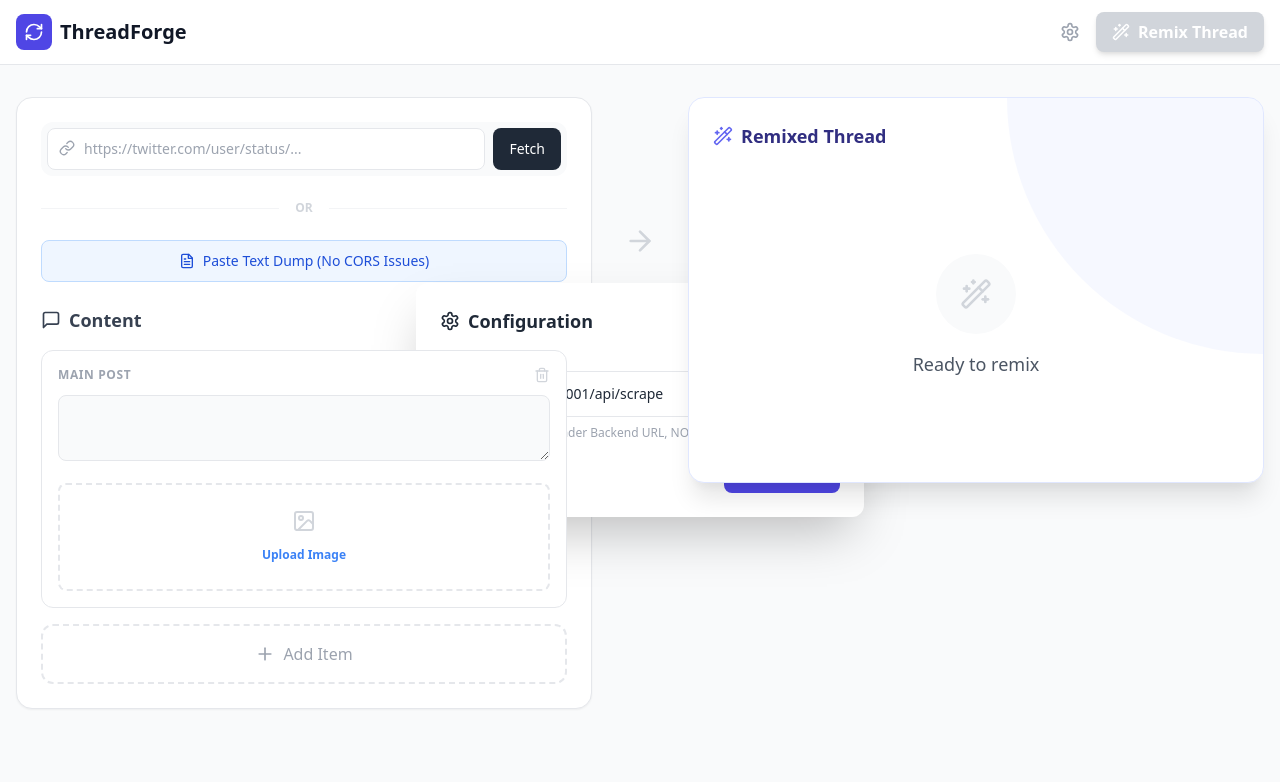
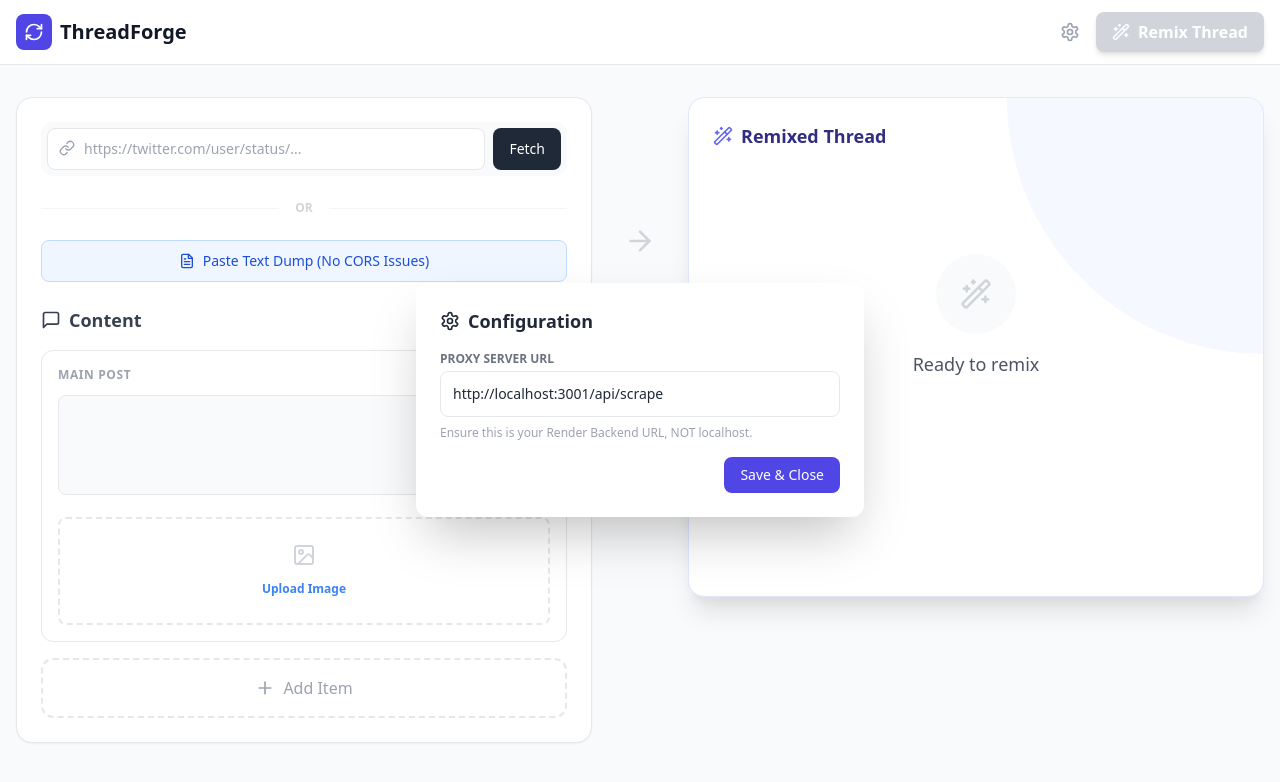
Before and after one commit to logicbaseio/threadforge, a React (Vite) app in the folder front-end/: page / in a window 1280 px wide. Both pictures are taken after a click on the button 1070 px from the left and 32 px from the top of the page. Shown: the top 782 px of the page. Built offline with nearby package versions, Linux system fonts and the light colour scheme.

Commit message:
Update App.jsx

```diff
--- a/front-end/src/App.jsx
+++ b/front-end/src/App.jsx
@@ -91,8 +91,9 @@
 const SettingsModal = ({ isOpen, onClose, proxyUrl, setProxyUrl }) => {
   if (!isOpen) return null;
   return (
-    <div className="fixed inset-0 z-[110] flex items-center justify-center bg-black/50 backdrop-blur-sm p-4">
-      <div className="bg-white rounded-xl shadow-2xl max-w-md w-full p-6">
+    // FIX: Added zIndex: 9999 to ensure this modal is ALWAYS on top of everything
+    <div className="fixed inset-0 flex items-center justify-center bg-black/50 backdrop-blur-sm p-4" style={{ zIndex: 9999 }}>
+      <div className="bg-white rounded-xl shadow-2xl max-w-md w-full p-6 relative">
         <h3 className="text-lg font-bold mb-4 flex items-center gap-2">
           <Settings size={20} /> Configuration
         </h3>
@@ -144,8 +145,9 @@
   };
 
   return (
-    <div className="fixed inset-0 z-[100] flex items-center justify-center bg-black/50 backdrop-blur-sm p-4">
-      <div className="bg-white rounded-2xl shadow-2xl max-w-2xl w-full overflow-hidden flex flex-col max-h-[90vh]">
+    // FIX: Added zIndex: 9999 to ensure this modal is ALWAYS on top
+    <div className="fixed inset-0 flex items-center justify-center bg-black/50 backdrop-blur-sm p-4" style={{ zIndex: 9999 }}>
+      <div className="bg-white rounded-2xl shadow-2xl max-w-2xl w-full overflow-hidden flex flex-col max-h-[90vh] relative">
         <div className="p-6 border-b border-gray-100 flex justify-between items-center bg-gray-50">
           <h3 className="text-lg font-bold text-gray-800 flex items-center gap-2"><FileText size={20} /> Paste Dump</h3>
           <button onClick={onClose}><X size={24} className="text-gray-400 hover:text-gray-600" /></button>
@@ -185,10 +187,11 @@
             <textarea
               value={item.text}
               onChange={(e) => onChange(item.id, 'text', e.target.value)}
-              className="w-full min-h-[100px] p-3 bg-gray-50 border border-gray-200 rounded-lg focus:ring-2 focus:ring-blue-500 outline-none text-gray-700 text-sm resize-y"
+              className="w-full p-3 bg-gray-50 border border-gray-200 rounded-lg focus:ring-2 focus:ring-blue-500 outline-none text-gray-700 text-sm resize-y"
+              style={{ minHeight: '100px' }}
             />
           ) : (
-            <div className="w-full min-h-[100px] p-3 bg-white border border-indigo-100 rounded-lg text-gray-700 text-sm whitespace-pre-wrap relative group/text">
+            <div className="w-full p-3 bg-white border border-indigo-100 rounded-lg text-gray-700 text-sm whitespace-pre-wrap relative group/text" style={{ minHeight: '100px' }}>
                {isProcessing ? (
                  <div className="flex items-center justify-center h-full text-indigo-400 gap-2"><Loader2 size={16} className="animate-spin" /> Rewriting...</div>
                ) : item.text}
@@ -200,7 +203,7 @@
         </div>
         <div className="relative">
           {item.media ? (
-            <div className="relative rounded-lg overflow-hidden aspect-video bg-gray-100 border border-gray-200 group/media">
+            <div className="relative rounded-lg overflow-hidden bg-gray-100 border border-gray-200 group/media" style={{ aspectRatio: '16/9' }}>
               <img src={item.media} alt="Content" className="w-full h-full object-cover" />
               <div className="absolute inset-0 bg-black/0 group-hover/media:bg-black/10 transition-all flex items-center justify-center opacity-0 group-hover/media:opacity-100">
                 {isSource ? (
@@ -357,7 +360,6 @@
              <button
               onClick={handleRegenerate}
               disabled={isProcessing || !thread[0].text}
-              // FORCE COLOR: Using inline style to guarantee visibility
               style={{ backgroundColor: isProcessing || !thread[0].text ? '#d1d5db' : '#4F46E5', color: 'white' }}
               className={`flex items-center gap-2 px-4 py-2 rounded-lg font-semibold transition-all shadow-md`}
             >
@@ -396,7 +398,6 @@
                   <button
                     onClick={handleUrlFetch}
                     disabled={isFetchingUrl || !urlInput}
-                    // FORCE COLOR: Using inline style to guarantee visibility
                     style={{ backgroundColor: '#1f2937', color: 'white' }}
                     className="px-4 py-2 rounded-lg text-sm font-medium transition-colors flex-shrink-0 flex items-center gap-2"
                   >
@@ -436,7 +437,7 @@
           <div className="hidden lg:flex flex-col items-center justify-center pt-32 text-gray-300"><ArrowRight size={32} /></div>
 
           <div className={`flex-1 w-full ${activeTab === 'output' ? 'block' : 'hidden lg:block'}`}>
-             <div className="bg-white rounded-2xl shadow-xl border border-indigo-100 p-6 relative overflow-hidden min-h-[500px]">
+             <div className="bg-white rounded-2xl shadow-xl border border-indigo-100 p-6 relative overflow-hidden" style={{ minHeight: '500px' }}>
                <div className="absolute top-0 right-0 w-64 h-64 bg-indigo-50 rounded-bl-full -z-0 opacity-50"></div>
                <div className="flex items-center justify-between mb-6 relative z-10">
                 <h2 className="text-lg font-bold flex items-center gap-2 text-indigo-900"><Wand2 size={20} className="text-indigo-500" /> Remixed Thread</h2>
```
